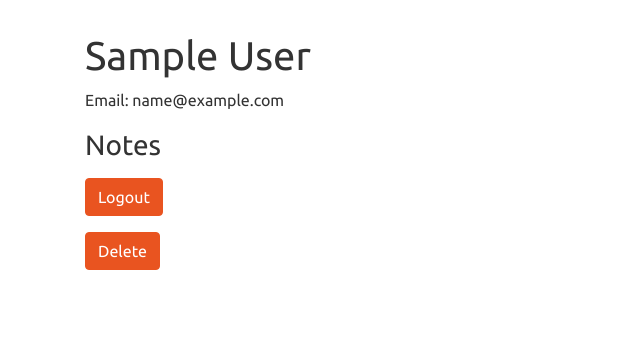
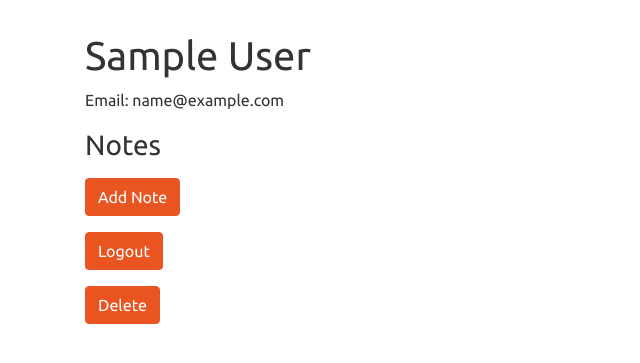
Before and after one commit to Zhenhua01/flask-notes, a Flask app: template templates/user.html in a window 1280 px wide. Shown: the part 56-419 px from the top of the page, without its empty margins (0-640 px from the left). Run offline with Flask 2, Linux system fonts and the light colour scheme; the template is opened without the code that fills it: values that come from a table or form of the project are taken from there, others are empty; the visitor is signed in with stand-in values (Sample User, id 1); data comes from the database, SQL or seed files in the repository.

Commit message:
add add note function

```diff
--- a/app.py
+++ b/app.py
@@ -3,7 +3,7 @@
 from flask import Flask, session, render_template, redirect, flash
 from models import db, connect_db, User, Note
 #from flask_wtf import FlaskForm
-from forms import RegisterForm, LoginForm, CSRFProtectForm
+from forms import RegisterForm, LoginForm, CSRFProtectForm, NoteForm
 from flask_debugtoolbar import DebugToolbarExtension
 
 app = Flask(__name__)
@@ -125,3 +125,26 @@ def delete_user(username):
         return redirect ('/')
     else:
         return redirect(f'/users/{user.username}')
+
+
+@app.route('/users/<username>/notes/add', methods = ['GET','POST'])
+def add_note(username):
+    """Displays add note form and adds note to username and
+    redirect to user page"""
+
+    user = User.query.get_or_404(username)
+
+    form = NoteForm()
+
+    if form.validate_on_submit():
+        title = form.title.data
+        content = form.content.data
+
+        new_note = Note(title=title, content=content, owner=username)
+        db.session.add(new_note)
+        db.session.commit()
+
+        return redirect(f'/users/{user.username}')
+
+    else:
+        return render_template('note.html', form=form)
--- a/forms.py
+++ b/forms.py
@@ -43,3 +43,13 @@ class LoginForm(FlaskForm):
 
 class CSRFProtectForm(FlaskForm):
     """Form just for CSRF Protection"""
+
+
+class NoteForm(FlaskForm):
+    """Form for adding note for specific user"""
+
+    title = StringField("Title",
+                        validators = [InputRequired(),
+                        Length(max=100)])
+    content = StringField('Content',
+                        validators = [InputRequired()])
--- a/templates/user.html
+++ b/templates/user.html
@@ -1,6 +1,6 @@
 {% extends 'base.html' %}
 
-{% block title %}You made it!{% endblock %}
+{% block title %}{{ user.first_name }} {{ user.last_name }}{% endblock %}
 
 {% block content %}
 
@@ -11,13 +11,19 @@
 <h3>Notes</h3>
 <ul>
   {% for note in user.notes %}
-  <li>{{ note.title }} <br>
+  <li><a href=" /notes/{{note.id}}/update">Edit</a>
+    <a href=" /notes/{{note.id}}/delete">Delete</a>{{ note.title }} <br>
     <p>{{ note.content }}</p>
   </li>
   {% endfor %}
 </ul>
 
+<form action="/users/{{user.username}}/notes/add" method="GET">
+  {{form.hidden_tag()}}
 
+  <button type="submit" class="btn btn-primary">Add Note</button>
+
+</form>
 
 <form action="/logout" method="POST">
   {{form.hidden_tag()}}
```
Also changed, not shown: templates/note.html (added, +30 -0 lines).
